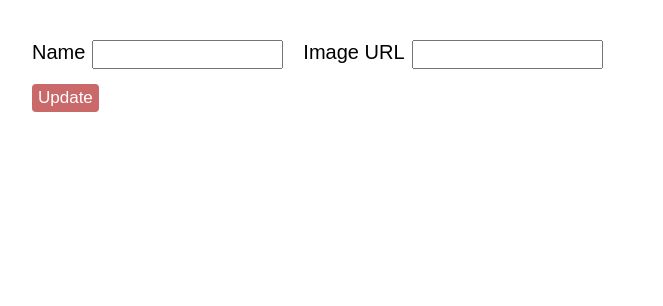
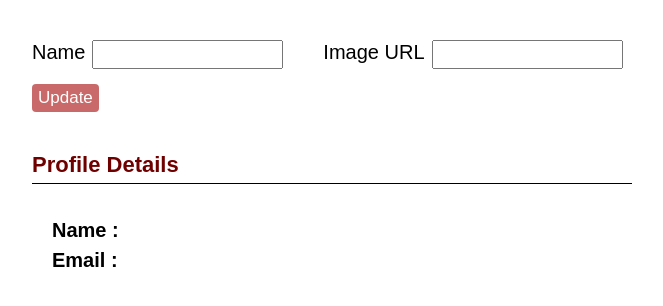
Before and after one commit to dneog/Expense-Tracker-react-project, a React (Create React App) app: page /profile in a window 1280 px wide. Shown: the top 306 px of the page, without its empty margins (308-971 px from the left). Built offline with nearby package versions, Linux system fonts and the light colour scheme; no server answers.

Commit message:
Edit Profile

```diff
--- a/src/App.css
+++ b/src/App.css
@@ -34,7 +34,7 @@
 }
 .lab2{
     padding-right: 7px;
-    padding-left: 20px;
+    padding-left: 40px;
 
 }
 .buts2{
@@ -53,3 +53,39 @@
     padding: 5px;
 
 }
+.show{
+    width: 600px;
+    margin: auto;
+    display: flex;
+}
+.img{
+    width: 120px;
+    border-radius: 10%;
+}
+.sec{
+    flex-direction: column;
+    padding: 20px;
+    font-size: 20px;
+}
+.na{
+    padding-bottom: 7px;
+}
+.em span{
+    font-weight: bold;
+}
+.na span{
+    font-weight: bold;
+}
+.profile{
+    font-size: 22px;
+    color: #700000;
+    font-weight: bold;
+
+}
+.prof{
+    width: 600px;
+    margin: auto;
+    border-bottom: 1px solid #000;
+    margin-bottom: 15px;
+    padding-bottom: 5px;
+}
--- /dev/null
+++ b/src/profile/GetProfileData.js
@@ -0,0 +1,62 @@
+import React, { useEffect, useState } from 'react'
+import AuthContext from '../Store/AuthContext';
+import { useContext } from 'react';
+import { json } from 'react-router-dom';
+const GetProfileData =  () => {
+    const [displayName, setDisplayName]= useState('');
+    const [email, setEmail]= useState('');
+    const [photoUrl, setPhotoUrl]= useState('');
+
+    const authCtx=useContext(AuthContext);
+    useEffect(()=> {
+    const url= 'https://identitytoolkit.googleapis.com/v1/accounts:lookup?key=AIzaSyAcs8nLn2SZVKhB4JcRURQvIPdouSEVqgE'
+
+    const body= {
+        idToken: authCtx.token
+    };
+
+    fetch(url, {
+        method: 'POST',
+        headers: {
+            'Content-Type': 'application/json'
+        },
+       body: JSON.stringify(body)
+    }).then((response)=> {
+        if(response.ok){
+            return response.json()
+        }else{
+            throw new Error('Not able to get User Data')
+        }
+    }).then((data)=> {
+        if(data.users && data.users.length > 0){
+            const user = data.users[0]
+            setDisplayName(user.displayName);
+            setEmail(user.email);
+            setPhotoUrl(user.photoUrl);
+        }
+    })
+
+}, [authCtx.token])
+
+  return (
+    <>
+    <div className='prof'>
+    <p className='profile'>Profile Details</p>
+    </div>
+
+    <div className='show'>
+
+    <div className='sec1'>
+    {photoUrl &&
+    <img className='img' src={photoUrl}  />}
+    </div>
+    <div className='sec'>
+    <p className='na'><span> Name : </span>{displayName}</p>
+    <p className='em'><span> Email : </span> {email}</p>
+    </div>
+    </div>
+    </>
+  )
+}
+
+export default GetProfileData
--- a/src/profile/Profile.js
+++ b/src/profile/Profile.js
@@ -2,6 +2,7 @@ import AuthContext from '../Store/AuthContext'
 
 import { useRef, useContext } from 'react';
 import {useNavigate} from 'react-router-dom';
+import GetProfileData from './GetProfileData';
 
 const ProfileForm = () => {
   const navigate= useNavigate();
@@ -28,9 +29,14 @@ const ProfileForm = () => {
 
     ).then(res=> {
       navigate('/home')
-    })
+    }).catch(err=> {
+        console.log(err);
+    }
+
+    )
   }
   return (
+    <>
     <form className='' onSubmit={submitHandler} >
       <div className='form'>
         <label className='lab'>Name</label>
@@ -43,6 +49,9 @@ const ProfileForm = () => {
       </div>
       </div>
     </form>
+    <GetProfileData />
+    </>
+
   );
 }
 
```
Also changed, not shown: src/Pages/Auth.css (line endings or trailing spaces).
